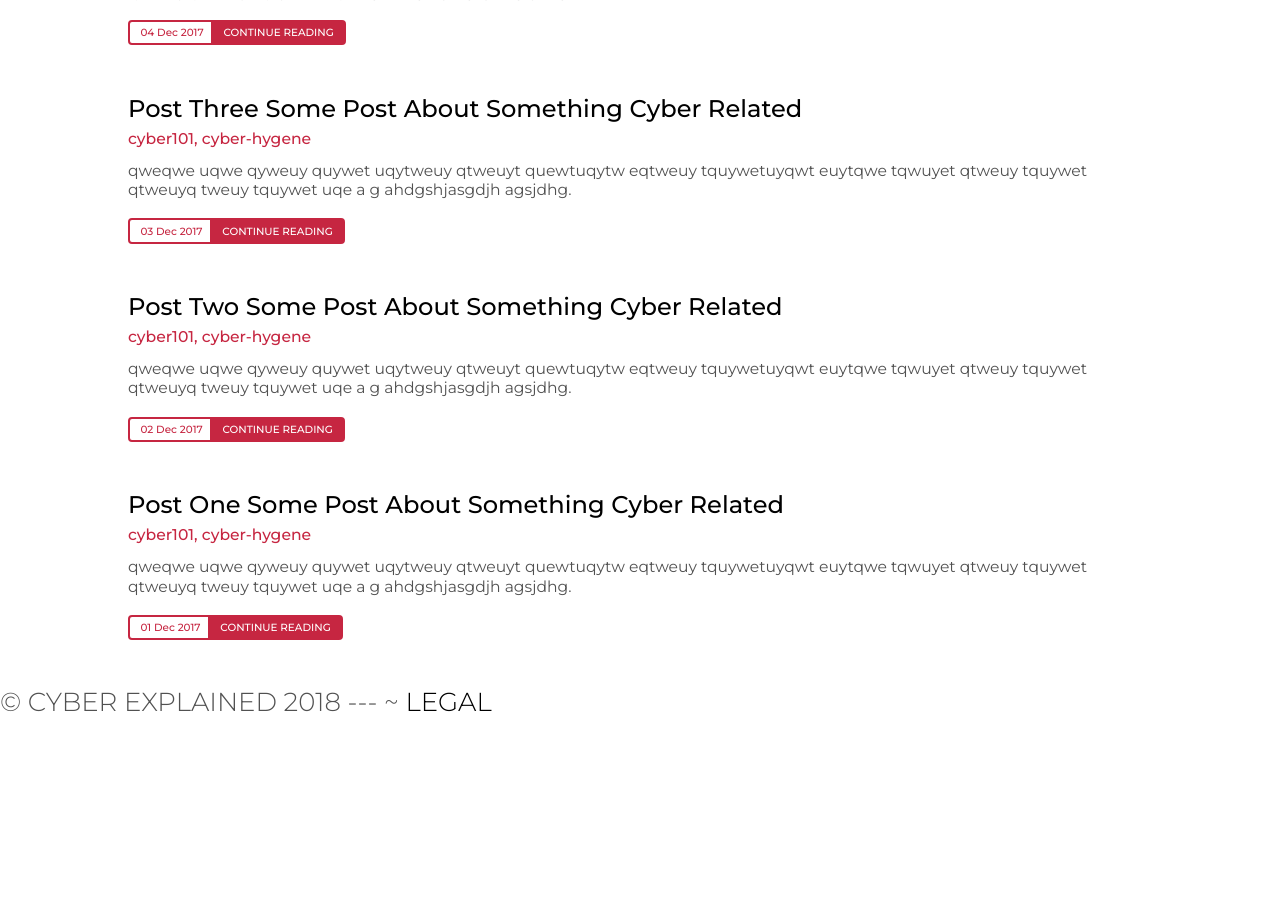
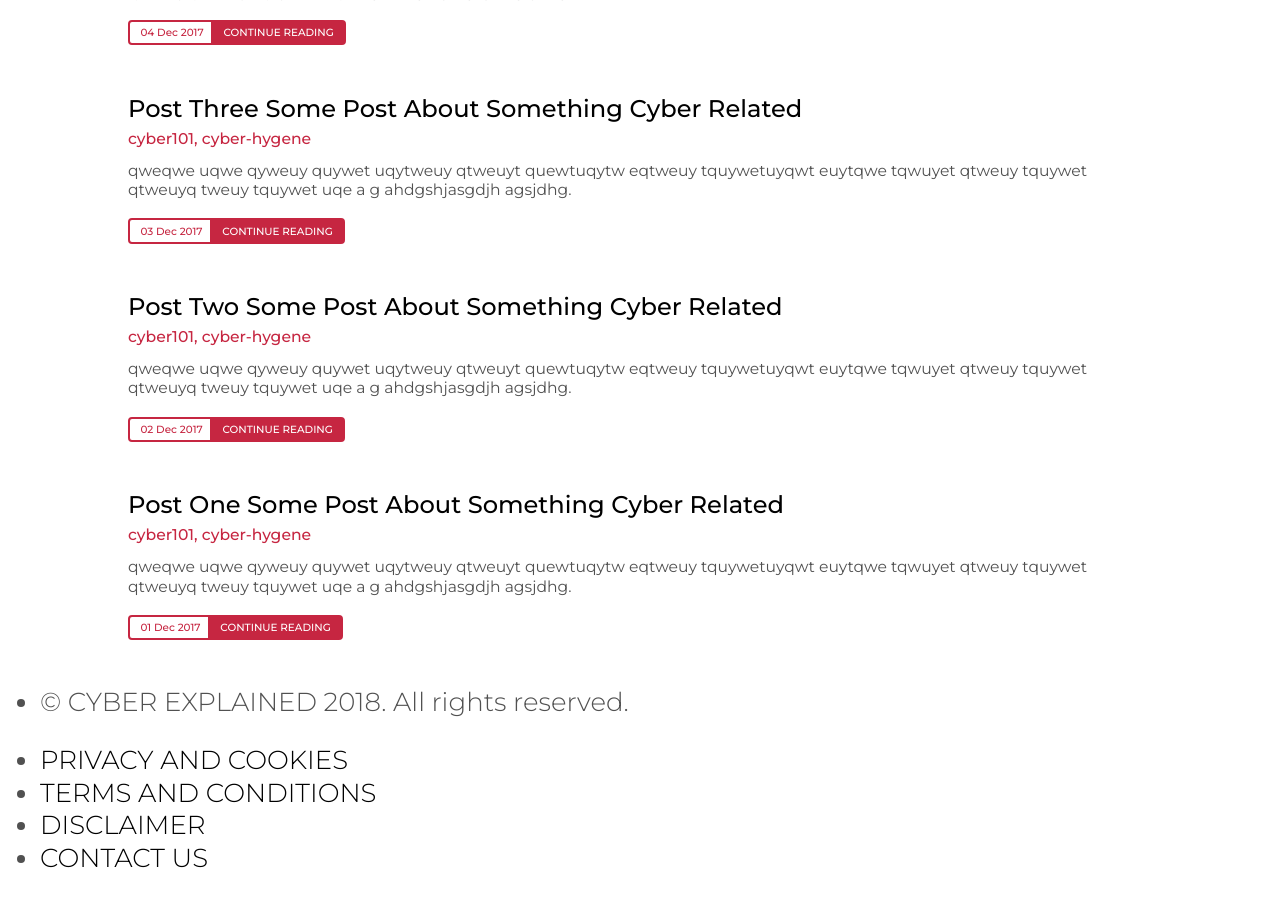
Before and after one commit to cyberexplained/cyberexplained.github.io, a Jekyll site: the page built from index.html, in a window 1280 px wide and 900 px high, scrolled down 1393 px. Built offline with Jekyll 4.4.1, drawn with Linux system fonts in a browser that asks for light colours; nearby versions of some CDN libraries; the list of posts is cut into pages by our own code; before the commit the page ends 2111 px from its top, so only the background shows below that.

Commit message:
Theme updates.

```diff
--- a/_layouts/default.html
+++ b/_layouts/default.html
@@ -17,7 +17,23 @@
 
       <!-- Footer -->
       <footer>
-        <span class="copyright">&copy; CYBER EXPLAINED 2018 --- ~ <a href="#" class="legal">LEGAL</a></span>
+        <!-- <span class="copyright">&copy; CYBER EXPLAINED 2018 --- ~ <a href="#" class="legal">LEGAL</a></span> -->
+        <div class="left-panel">
+          <div class="copyright">
+            <ul>
+              <li>&copy; CYBER EXPLAINED 2018. All rights reserved.</li>
+            </ul>
+          </div>
+        </div>
+        <div class="right-panel footer-buttons">
+          <ul>
+            <li><a href="{{ site.url }}/privacy-and-cookies-policy.html" class="footer-link">PRIVACY AND COOKIES</a></li>
+            <li><a href="{{ site.url }}/terms-and-conditions.html" class="footer-link">TERMS AND CONDITIONS</a></li>
+            <li><a href="{{ site.url }}/disclaimer.html" class="footer-link">DISCLAIMER</a></li>
+            <li><a href="{{ site.url }}/contact-us.html" class="footer-link">CONTACT US</a></li>
+          </ul>
+        </div>
+          <!-- <br style="clear: both;" /> -->
       </footer>
     </div>
 
```
